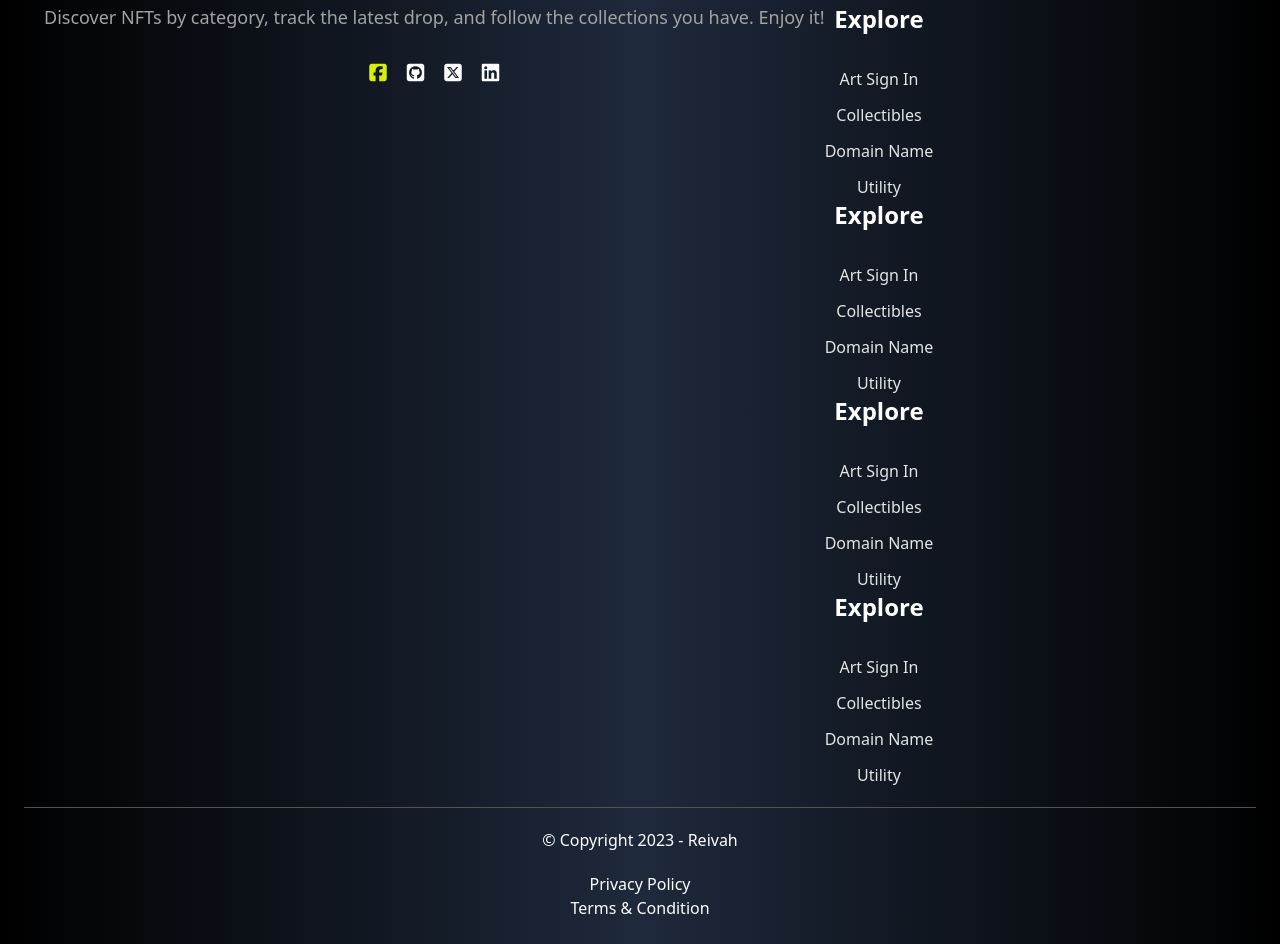
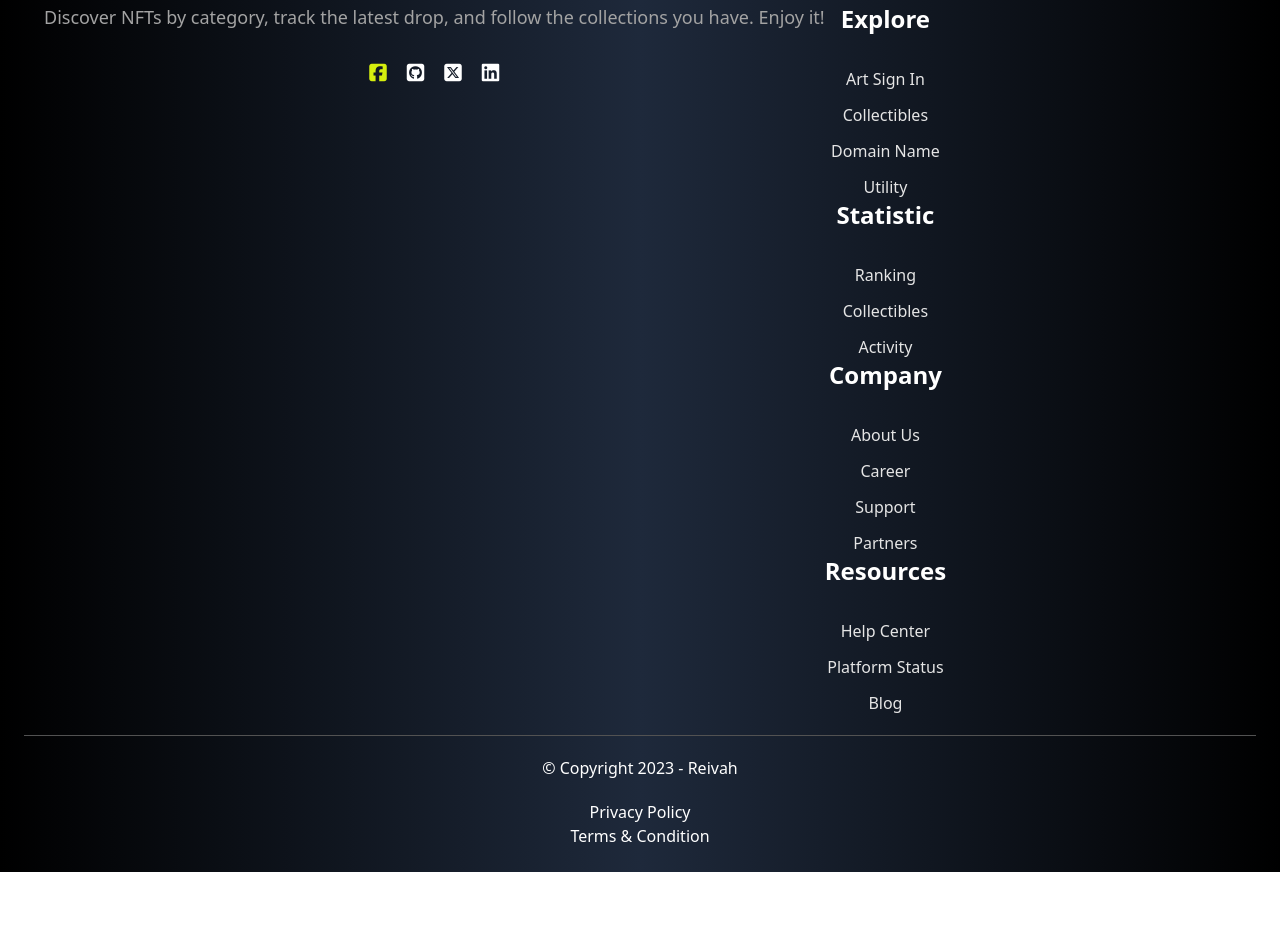
Before and after one commit to Reivah/Digital-Art, a plain HTML site: page index.html in a window 1280 px wide. Shown: the part 5683-6627 px from the top of the page. After the commit the page ends 6555 px from the top, so only its background shows below. Drawn offline with nearby package versions, Linux system fonts and the light colour scheme.

Commit message:
adding text to footer

```diff
--- a/index.html
+++ b/index.html
@@ -344,25 +344,24 @@
                         <a href=""  class="text-neutral-200">Utility</a>
                     </div>
                     <div class="flex flex-col space-y-3">
-                        <p class="text-2xl font-bold mb-5">Explore</p>
-                        <a href="" class="text-neutral-200">Art Sign In</a>
+                        <p class="text-2xl font-bold mb-5">Statistic</p>
+                        <a href="" class="text-neutral-200">Ranking</a>
                         <a href=""  class="text-neutral-200">Collectibles</a>
-                        <a href=""  class="text-neutral-200">Domain Name</a>
-                        <a href=""  class="text-neutral-200">Utility</a>
+                        <a href=""  class="text-neutral-200">Activity</a>
+
                     </div>
                     <div class="flex flex-col space-y-3">
-                        <p class="text-2xl font-bold mb-5">Explore</p>
-                        <a href="" class="text-neutral-200">Art Sign In</a>
-                        <a href=""  class="text-neutral-200">Collectibles</a>
-                        <a href=""  class="text-neutral-200">Domain Name</a>
-                        <a href=""  class="text-neutral-200">Utility</a>
+                        <p class="text-2xl font-bold mb-5">Company</p>
+                        <a href="" class="text-neutral-200">About Us</a>
+                        <a href=""  class="text-neutral-200">Career</a>
+                        <a href=""  class="text-neutral-200">Support</a>
+                        <a href=""  class="text-neutral-200">Partners</a>
                     </div>
                     <div class="flex flex-col space-y-3">
-                        <p class="text-2xl font-bold mb-5">Explore</p>
-                        <a href="" class="text-neutral-200">Art Sign In</a>
-                        <a href=""  class="text-neutral-200">Collectibles</a>
-                        <a href=""  class="text-neutral-200">Domain Name</a>
-                        <a href=""  class="text-neutral-200">Utility</a>
+                        <p class="text-2xl font-bold mb-5">Resources</p>
+                        <a href="" class="text-neutral-200">Help Center</a>
+                        <a href=""  class="text-neutral-200">Platform Status</a>
+                        <a href=""  class="text-neutral-200">Blog</a>
                     </div>
 
                 </div>
```
